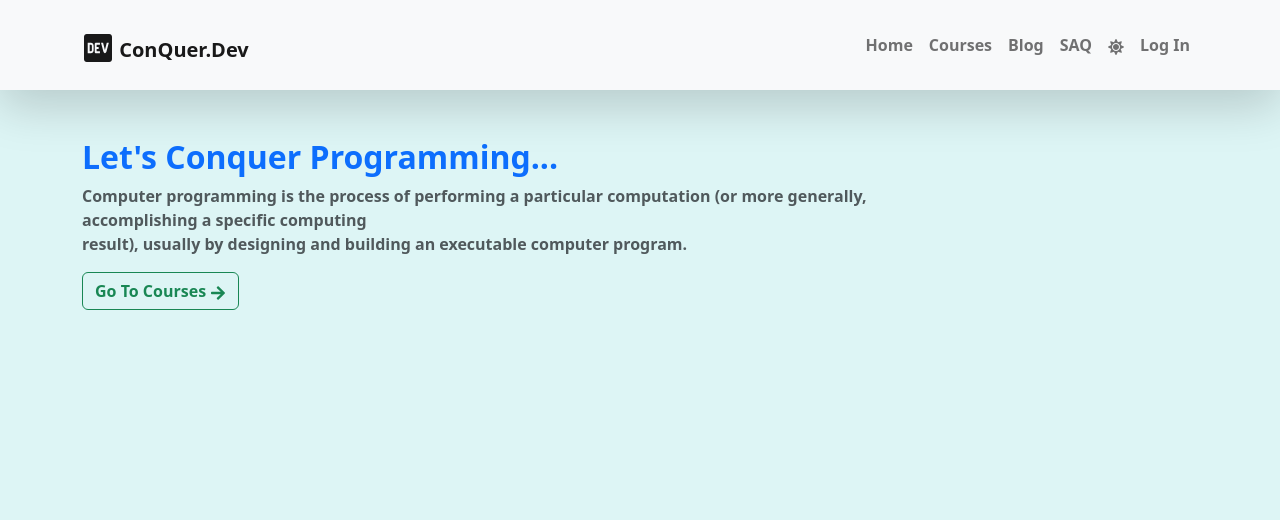
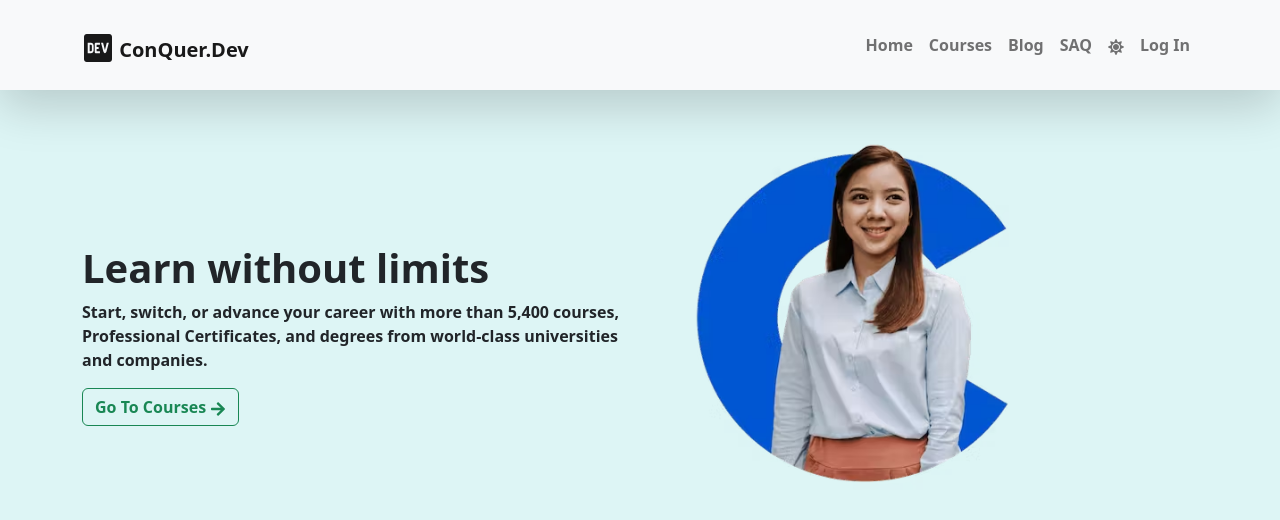
Before and after one commit to NahidulNoman/conquer-programming-client, a React (Create React App) app: page / in a window 1280 px wide. Shown: the top 520 px of the page. Built offline with nearby package versions, Linux system fonts and the light colour scheme; no server answers.

Commit message:
home section added

```diff
--- a/src/components/Home/Home.jsx
+++ b/src/components/Home/Home.jsx
@@ -1,26 +1,47 @@
 import React from "react";
+import { Col, Container, Row } from "react-bootstrap";
 import { FaArrowRight } from "react-icons/fa";
 import { Link } from "react-router-dom";
+import banner from '../asset/courses.png';
 
 const Home = () => {
   return (
-    <div className="container mt-5">
-      {" "}
-      <h2 className="text-primary fw-bold">Let's Conquer Programming...</h2>
-      <p className="text-dark fw-semibold opacity-75">
-        Computer programming is the process of performing a particular
-        computation (or more generally, <br /> accomplishing a specific
-        computing <br />
-        result), usually by designing and building an executable computer
-        program.
-      </p>
-      <Link to="/courses">
+    // <div className="container mt-5">
+    //   {" "}
+    //   <h2 className="text-primary fw-bold">Let's Conquer Programming...</h2>
+    //   <p className="text-dark fw-semibold opacity-75">
+    //     Computer programming is the process of performing a particular
+    //     computation (or more generally, <br /> accomplishing a specific
+    //     computing <br />
+    //     result), usually by designing and building an executable computer
+    //     program.
+    //   </p>
+      // <Link to="/courses">
+      //   {" "}
+      //   <button type="button" className="btn btn-outline-success fw-semibold">
+      //     Go To Courses <FaArrowRight></FaArrowRight>
+      //   </button>
+      // </Link>{" "}
+    // </div>
+    <Container>
+       <Row className="d-flex justify-content-center align-items-center">
+       <Col sm={12} lg={6}>
+            <div className="mt-5">
+            <h2 className="fw-bold fs-1">Learn without limits</h2>
+            <p className="fw-semibold">Start, switch, or advance your career with more than 5,400 courses, Professional Certificates, and degrees from world-class universities and companies.</p>
+            <Link to="/courses">
         {" "}
         <button type="button" className="btn btn-outline-success fw-semibold">
           Go To Courses <FaArrowRight></FaArrowRight>
         </button>
       </Link>{" "}
-    </div>
+            </div>
+        </Col>
+        <Col sm={12} lg={6}>
+          <img src={banner} className='image-fluid w-75 me-5' alt="" />
+        </Col>
+       </Row>
+    </Container>
   );
 };
 
```
Also changed, not shown: src/components/asset/courses.png (added).
